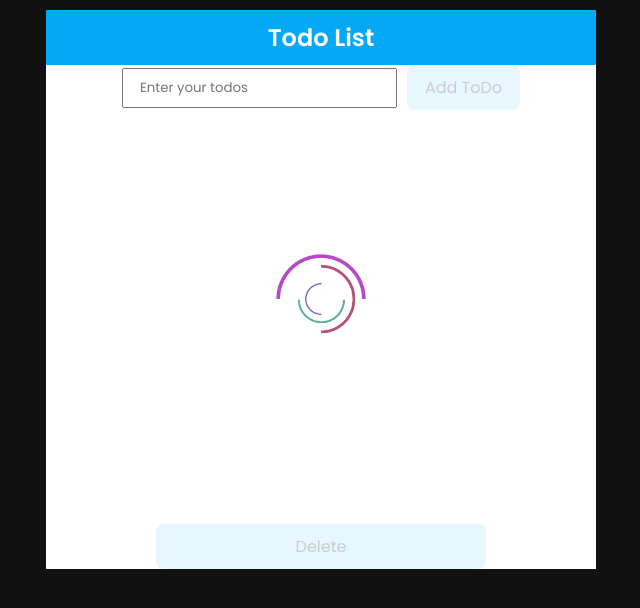
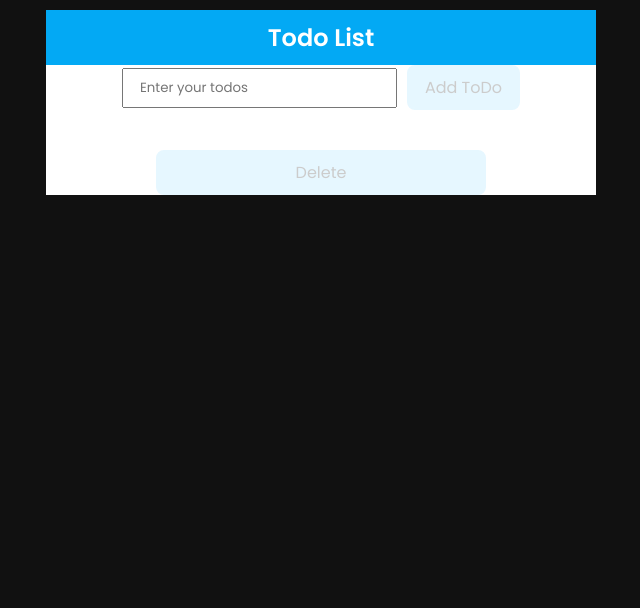
Before and after one commit to aftab-alam-khan/todoapp, a React (Create React App) app: page / in a window 1280 px wide. Shown: the top 608 px of the page, without its empty margins (319-959 px from the left). Built offline with nearby package versions, Linux system fonts and the light colour scheme; the HTML template or start-up script is replaced by a standard one.

Commit message:
fix image issue

```diff
--- a/src/App.tsx
+++ b/src/App.tsx
@@ -49,7 +49,6 @@ function App() {
           <button disabled={disabledButton}>Add ToDo</button>
         </div>
       </form>
-      <img src={imageLoading} alt="img" />
       {loading ? (<img src={imageLoading} alt="img" />) : (
 
           <ul>
```
